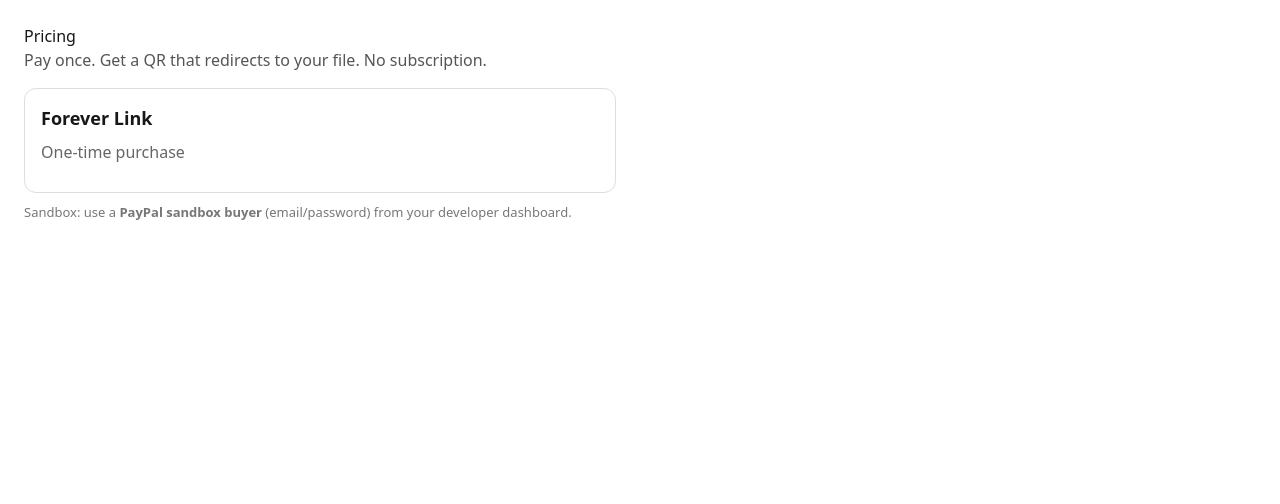
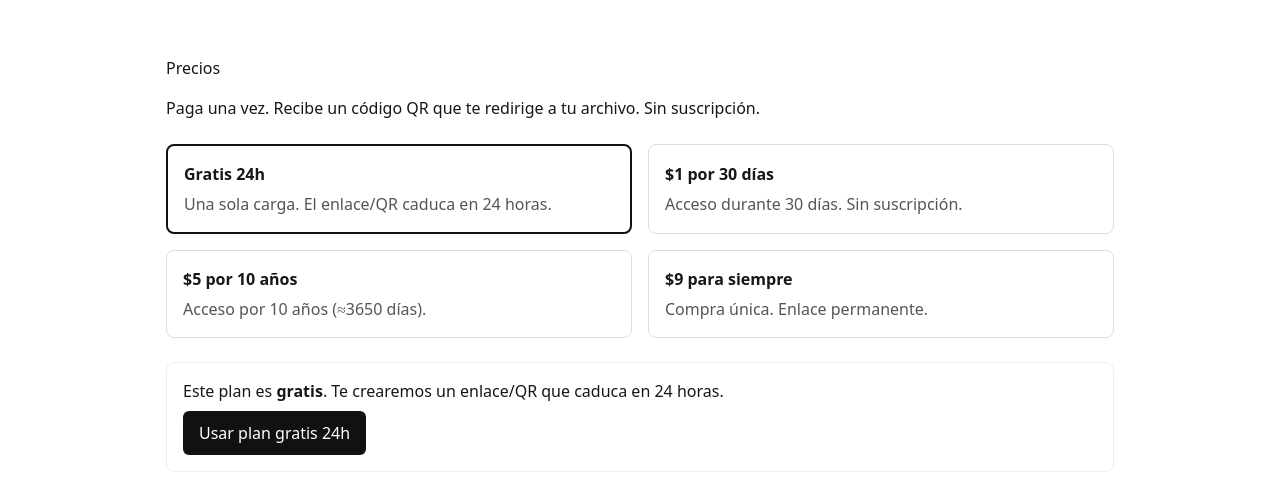
Before and after one commit to LeodanisE/recuerdos-backend, a Next.js app: page /pricing in a window 1280 px wide. Shown: the top 504 px of the page. Built offline with nearby package versions, Linux system fonts and the light colour scheme; no server answers.

Commit message:
Pricing: 24h free, /30d, /10y, /lifetime

```diff
--- a/app/pricing/page.tsx
+++ b/app/pricing/page.tsx
@@ -1,65 +1,158 @@
-"use client";
-import * as React from "react";
-import Script from "next/script";
+// app/pricing/page.tsx
+'use client';
+import React from 'react';
+import { PayPalScriptProvider, PayPalButtons } from '@paypal/react-paypal-js';
+
+export const dynamic = 'force-dynamic';
+
+const initialOptions = {
+  'client-id': process.env.NEXT_PUBLIC_PAYPAL_CLIENT_ID || '',
+  currency: 'USD',
+  intent: 'capture',
+};
+
+type Duration =
+  | { kind: 'hours'; value: number }
+  | { kind: 'days'; value: number }
+  | { kind: 'years'; value: number }
+  | { kind: 'forever' };
+
+type Plan = {
+  id: 'free24' | 'month1' | 'tenYears' | 'forever';
+  title: string;
+  desc: string;
+  price: number; // USD
+  duration: Duration;
+};
+
+const PLANS: Plan[] = [
+  {
+    id: 'free24',
+    title: 'Gratis 24h',
+    desc: 'Una sola carga. El enlace/QR caduca en 24 horas.',
+    price: 0,
+    duration: { kind: 'hours', value: 24 },
+  },
+  {
+    id: 'month1',
+    title: '$1 por 30 días',
+    desc: 'Acceso durante 30 días. Sin suscripción.',
+    price: 1,
+    duration: { kind: 'days', value: 30 },
+  },
+  {
+    id: 'tenYears',
+    title: '$5 por 10 años',
+    desc: 'Acceso por 10 años (≈3650 días).',
+    price: 5,
+    duration: { kind: 'years', value: 10 },
+  },
+  {
+    id: 'forever',
+    title: '$9 para siempre',
+    desc: 'Compra única. Enlace permanente.',
+    price: 9,
+    duration: { kind: 'forever' },
+  },
+];
 
 export default function PricingPage() {
-  const [ready, setReady] = React.useState(false);
-  const [err, setErr] = React.useState("");
-
-  React.useEffect(() => {
-    if (!ready) return;
-    const paypal = (window as any).paypal;
-    if (!paypal) return;
-
-    try {
-      paypal
-        .Buttons({
-          style: { layout: "vertical", shape: "pill", label: "paypal" },
-          createOrder: (_data: any, actions: any) =>
-            actions.order.create({
-              purchase_units: [
-                {
-                  description: "Forever Link (one-time)",
-                  amount: { value: "9.00" }, // cambia el precio si quieres
-                },
-              ],
-            }),
-          onApprove: async (_data: any, actions: any) => {
-            const details = await actions.order.capture();
-            const id = details?.id || "";
-            window.location.href = `/thanks?order=${encodeURIComponent(id)}`;
-          },
-          onError: () => setErr("Payment failed, please try again."),
-        })
-        .render("#paypal-button-container");
-    } catch {
-      setErr("PayPal failed to initialize.");
-    }
-  }, [ready]);
+  const [selected, setSelected] = React.useState<Plan>(PLANS[0]);
 
   return (
-    <div style={{ padding: 24, fontFamily: "system-ui", maxWidth: 640 }}>
-      <h1>Pricing</h1>
-      <p style={{ color: "#555", marginBottom: 12 }}>
-        Pay once. Get a QR that redirects to your file. No subscription.
+    <div style={{ maxWidth: 980, margin: '40px auto', padding: 16, fontFamily: 'system-ui' }}>
+      <h1 style={{ marginBottom: 16 }}>Precios</h1>
+      <p style={{ marginBottom: 24 }}>
+        Paga una vez. Recibe un código QR que te redirige a tu archivo. Sin suscripción.
       </p>
 
-      <Script
-        src={`https://www.paypal.com/sdk/js?client-id=${process.env.NEXT_PUBLIC_PAYPAL_CLIENT_ID}&currency=USD&intent=capture`}
-        strategy="afterInteractive"
-        onLoad={() => setReady(true)}
-      />
-
-      <div style={{ marginTop: 16, border: "1px solid #ddd", borderRadius: 12, padding: 16 }}>
-        <div style={{ fontSize: 18, fontWeight: 600, marginBottom: 8 }}>Forever Link</div>
-        <div style={{ color: "#666", marginBottom: 12 }}>One-time purchase</div>
-        <div id="paypal-button-container" />
-        {err && <p style={{ color: "red", marginTop: 10 }}>{err}</p>}
+      {/* Selector de planes */}
+      <div style={{ display: 'grid', gap: 16, gridTemplateColumns: '1fr 1fr' }}>
+        {PLANS.map((p) => (
+          <button
+            key={p.id}
+            onClick={() => setSelected(p)}
+            style={{
+              textAlign: 'left',
+              padding: 16,
+              border: p.id === selected.id ? '2px solid #111' : '1px solid #ddd',
+              borderRadius: 8,
+              background: '#fff',
+              cursor: 'pointer',
+            }}
+          >
+            <div style={{ fontWeight: 700 }}>{p.title}</div>
+            <div style={{ color: '#555', marginTop: 6 }}>{p.desc}</div>
+          </button>
+        ))}
       </div>
 
-      <p style={{ marginTop: 10, color: "#777", fontSize: 13 }}>
-        Sandbox: use a <b>PayPal sandbox buyer</b> (email/password) from your developer dashboard.
-      </p>
+      {/* Pago / uso de plan */}
+      <div style={{ marginTop: 24 }}>
+        <PayPalScriptProvider options={initialOptions}>
+          <div style={{ border: '1px solid #eee', borderRadius: 8, padding: 16 }}>
+            {selected.price === 0 ? (
+              <>
+                <p style={{ marginBottom: 8 }}>
+                  Este plan es <b>gratis</b>. Te crearemos un enlace/QR que caduca en 24 horas.
+                </p>
+                <a
+                  href="/upload-qr"
+                  style={{
+                    display: 'inline-block',
+                    background: '#111',
+                    color: '#fff',
+                    padding: '10px 16px',
+                    borderRadius: 6,
+                    textDecoration: 'none',
+                  }}
+                >
+                  Usar plan gratis 24h
+                </a>
+              </>
+            ) : (
+              <>
+                <p style={{ marginBottom: 16 }}>
+                  Pagar <b>${selected.price.toFixed(2)}</b> (USD).
+                </p>
+                <PayPalButtons
+                  style={{ layout: 'vertical' }}
+                  createOrder={async () => {
+                    const res = await fetch('/api/paypal/create-order', {
+                      method: 'POST',
+                      headers: { 'Content-Type': 'application/json' },
+                      body: JSON.stringify({
+                        planId: selected.id,
+                        amount: selected.price,
+                        currency: 'USD',
+                        // Envia duración al backend para registrar la expiración:
+                        duration: selected.duration,
+                      }),
+                    });
+                    const data = await res.json();
+                    if (!res.ok || !data.id) throw new Error(data.error || 'No se pudo crear la orden');
+                    return data.id;
+                  }}
+                  onApprove={async (data) => {
+                    const res = await fetch('/api/paypal/capture-order', {
+                      method: 'POST',
+                      headers: { 'Content-Type': 'application/json' },
+                      body: JSON.stringify({ orderId: data.orderID }),
+                    });
+                    const out = await res.json();
+                    if (!res.ok) {
+                      alert('Error al capturar pago: ' + (out.error || ''));
+                      return;
+                    }
+                    // Después de capturar, redirige a “gracias”.
+                    window.location.href = '/thanks';
+                  }}
+                />
+              </>
+            )}
+          </div>
+        </PayPalScriptProvider>
+      </div>
     </div>
   );
 }
```
